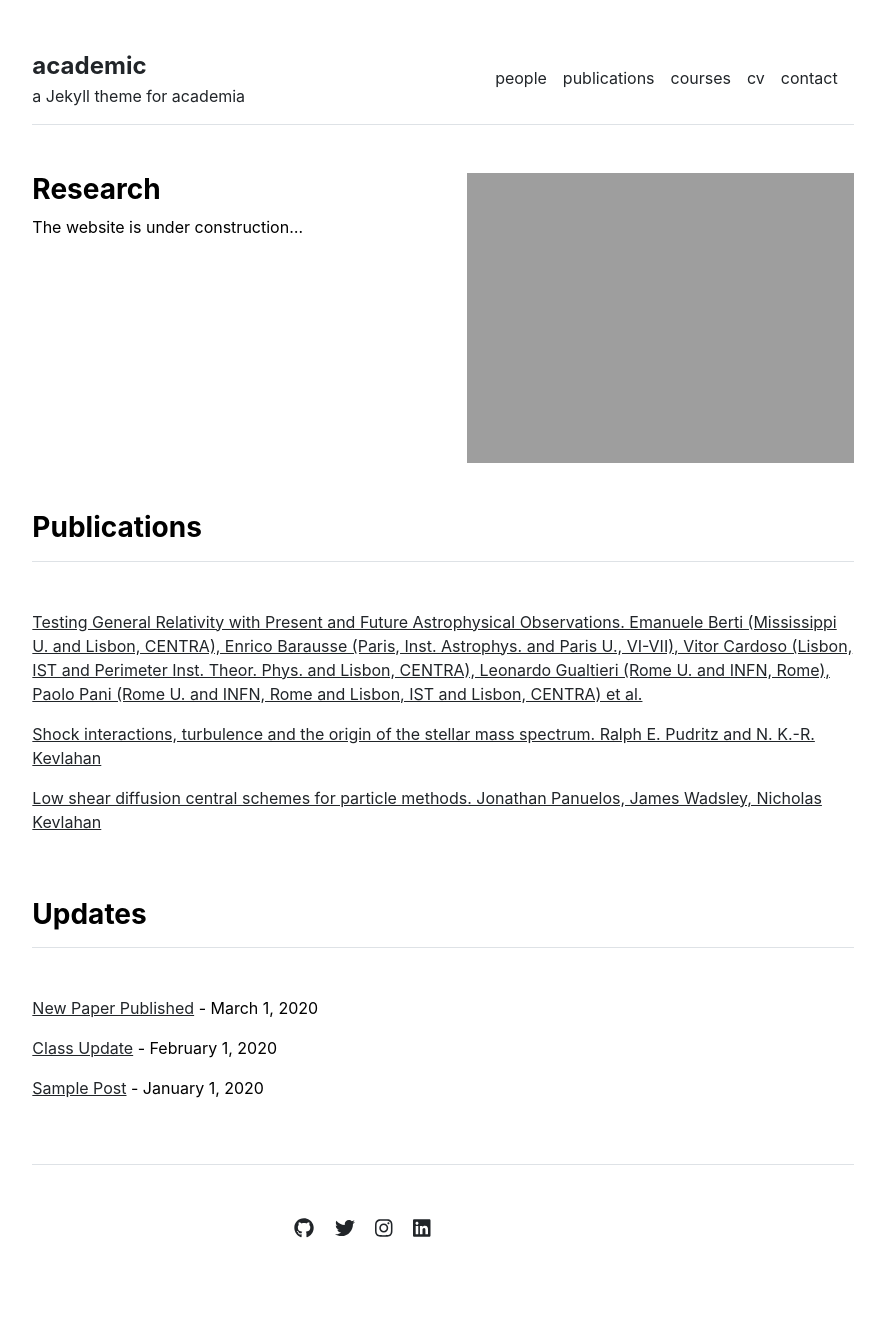
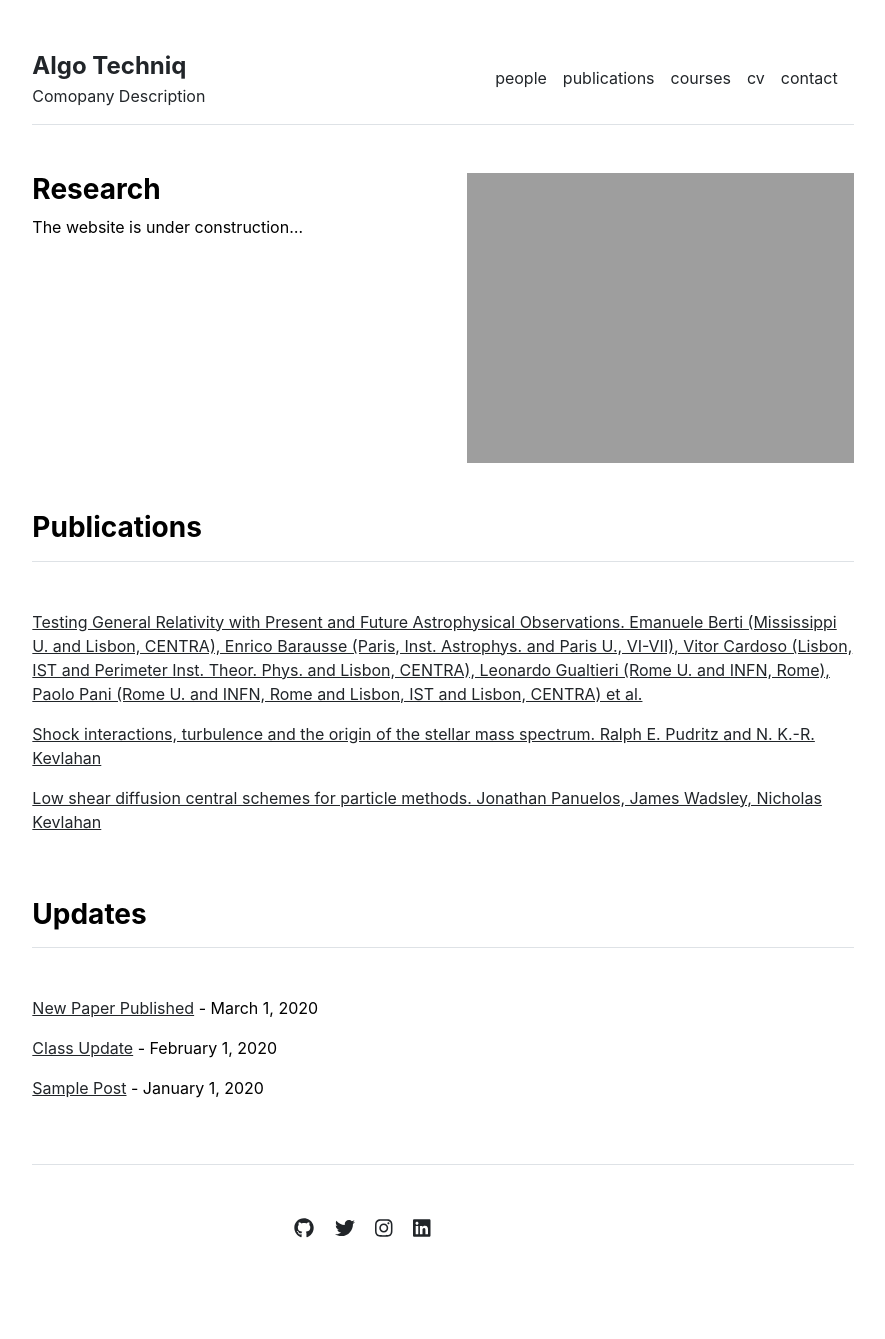
Before and after one commit to mghadam/algotechniq.github.io, a Jekyll site: the page built from index.md, in a window 1280 px wide. Shown: the whole page, without its empty margins (197-1082 px from the left). Built offline with Jekyll 4.4.1, drawn with Linux system fonts in a browser that asks for light colours.

Commit message:
Update _config.yml

```diff
--- a/_config.yml
+++ b/_config.yml
@@ -1,4 +1,4 @@
 url: "" # the base hostname & protocol for your site, e.g. http://example.com
 baseurl: "" # the subpath of your site, e.g. /blog
-title: "academic" # the name of your site, e.g. ACME Corp.
-description: "a Jekyll theme for academia"
+title: "Algo Techniq" # the name of your site, e.g. ACME Corp.
+description: "Comopany Description"
```
